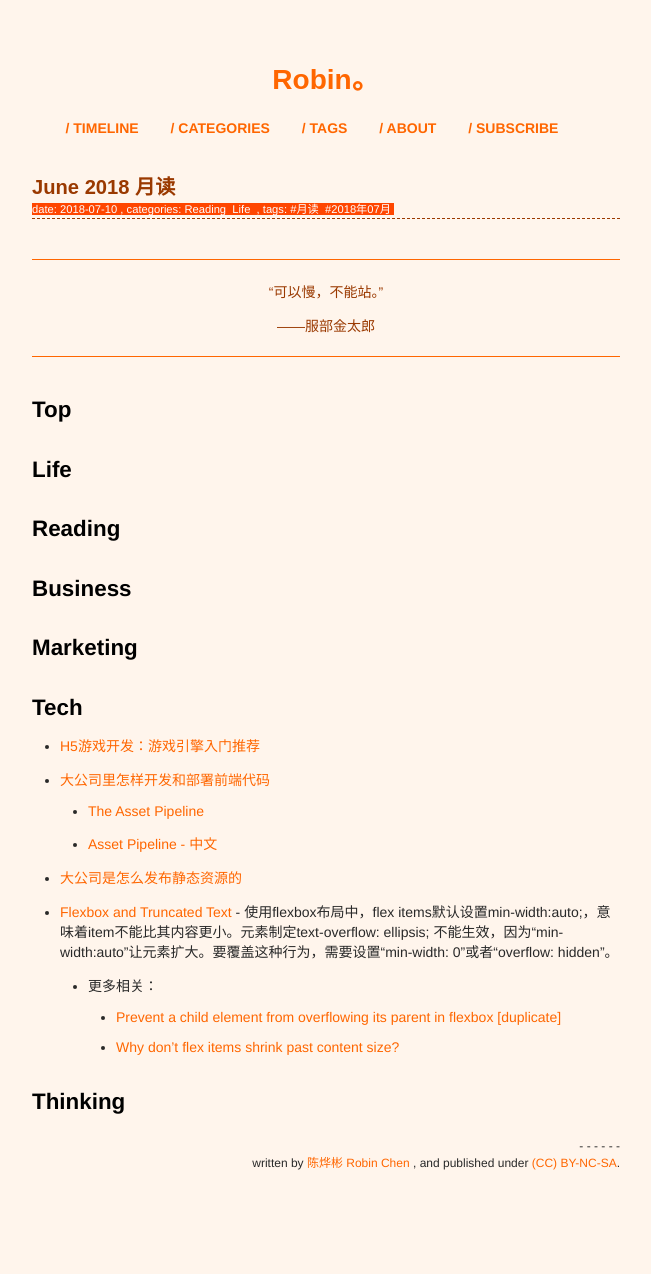
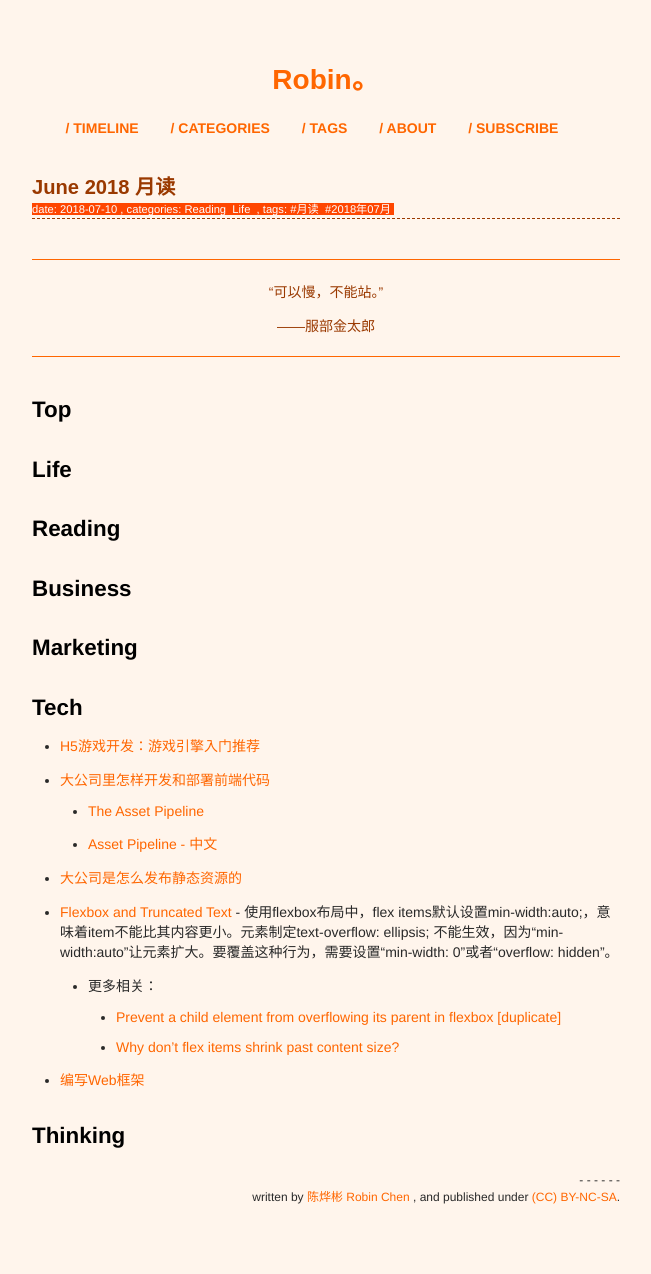
Before and after one commit to xianyuxmu/xianyuxmu.github.io, a Jekyll site: the page built from _posts/2018-07-10-monthly-reading.md, in a window 1280 px wide. Shown: the whole page, without its empty margins (314-965 px from the left). Built offline with Jekyll 4.4.1, drawn with Linux system fonts in a browser that asks for light colours; comment, search, counter and statistics services are not loaded; before the commit the page ends 1240 px from its top, so only the background shows below that.

Commit message:
17 July 2018

```diff
--- a/_posts/2018-07-10-monthly-reading.md
+++ b/_posts/2018-07-10-monthly-reading.md
@@ -44,6 +44,7 @@ tags:
 	- 更多相关：
 		- [Prevent a child element from overflowing its parent in flexbox [duplicate]](https://stackoverflow.com/questions/43809612/prevent-a-child-element-from-overflowing-its-parent-in-flexbox)
 		- [Why don't flex items shrink past content size?](https://stackoverflow.com/questions/36247140/why-dont-flex-items-shrink-past-content-size?noredirect=1&lq=1)
+- [编写Web框架](https://www.liaoxuefeng.com/wiki/001374738125095c955c1e6d8bb493182103fac9270762a000/0014023080708565bc89d6ab886481fb25a16cdc3b773f0000)
 
 
 ## Thinking
```
